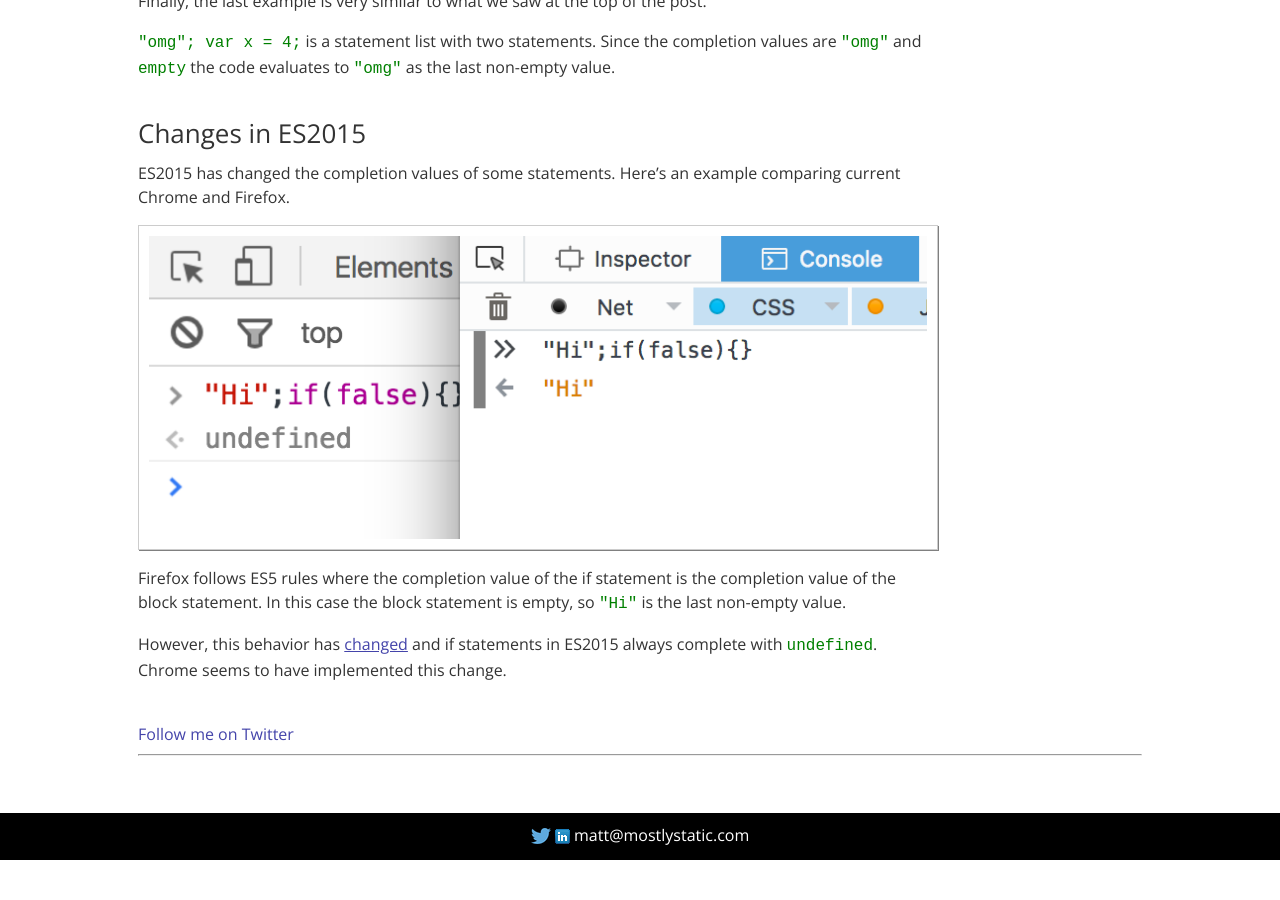
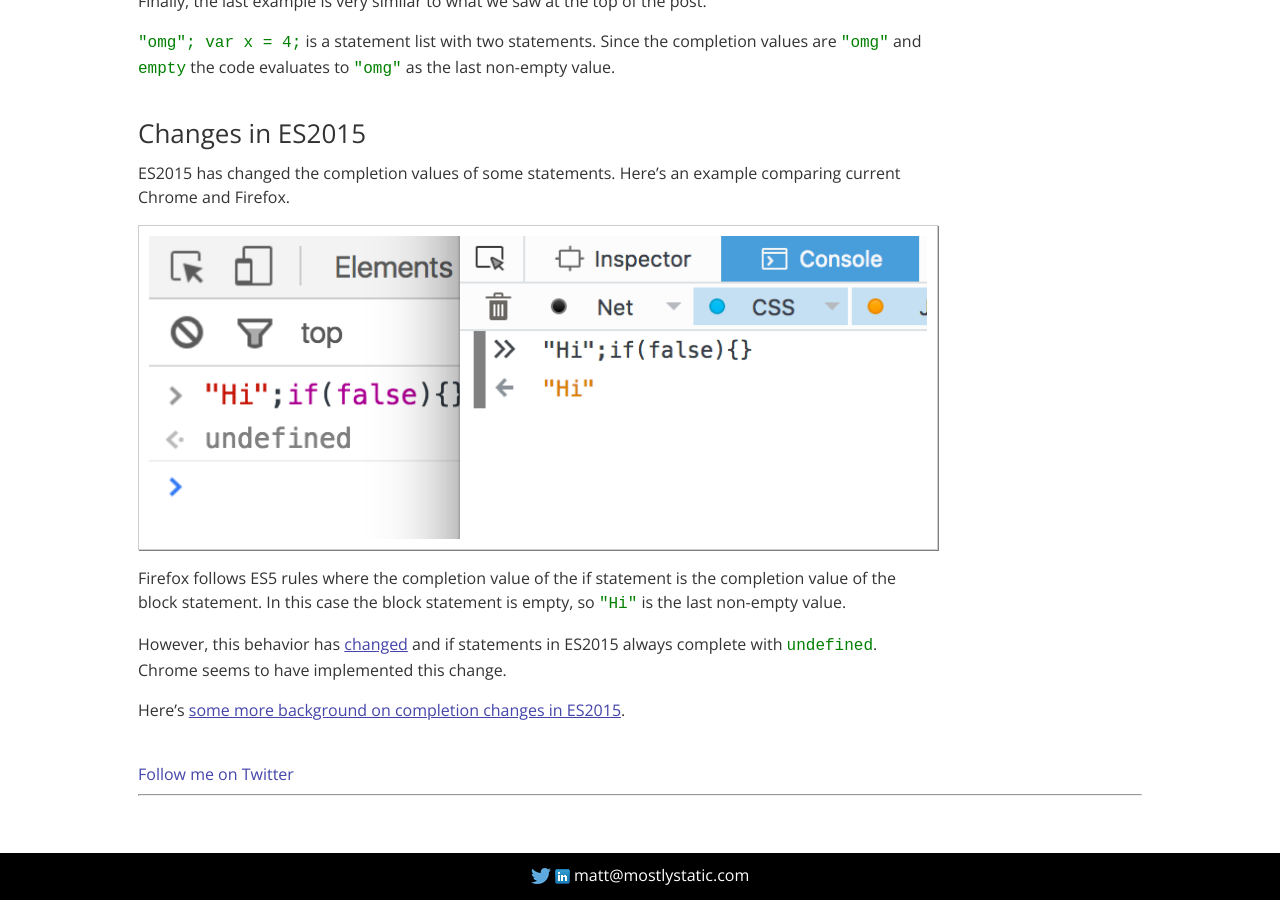
Before and after one commit to mattzeunert/mattzeunert.github.io, a Jekyll site: the page built from _posts/2017-01-10-whats-a-statement-completion-value-in-javascript.md, in a window 1280 px wide and 900 px high, scrolled down 2706 px. Built offline with Jekyll 4.4.1, drawn with Linux system fonts in a browser that asks for light colours; nearby versions of some CDN libraries; comment, search, counter and statistics services are not loaded; before the commit the page ends 3566 px from its top, so only the background shows below that.

Commit message:
Add link to bg info.

```diff
--- a/_posts/2017-01-10-whats-a-statement-completion-value-in-javascript.md
+++ b/_posts/2017-01-10-whats-a-statement-completion-value-in-javascript.md
@@ -62,3 +62,5 @@ ES2015 has changed the completion values of some statements. Here's an example c
 Firefox follows ES5 rules where the completion value of the if statement is the completion value of the block statement. In this case the block statement is empty, so `"Hi"` is the last non-empty value.
 
 However, this behavior has [changed](http://www.ecma-international.org/ecma-262/6.0/#sec-if-statement-runtime-semantics-evaluation) and if statements in ES2015 always complete with `undefined`. Chrome seems to have implemented this change.
+
+Here's [some more background on completion changes in ES2015](http://wiki.ecmascript.org/doku.php?id=harmony:completion_reform).
```
